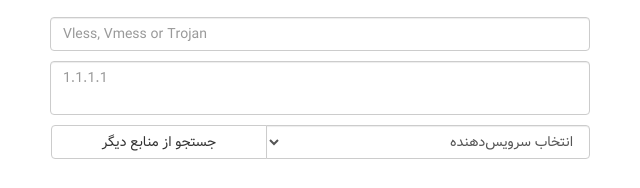
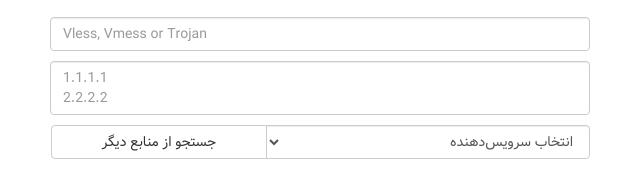
Before and after one commit to ircfspace/tester, a plain HTML site: page index.html in a window 1280 px wide. Shown: the part 264-452 px from the top of the page, 320-960 px from the left. Drawn offline with nearby package versions, Linux system fonts and the light colour scheme; files whose address does not match are found by name.

Commit message:
بهبود راهنمای textarea

```diff
--- a/index.html
+++ b/index.html
@@ -63,7 +63,7 @@
                     <p>کانفیگ وارد شده استاندارد نمی‌باشد.</p>
                 </div>
                 <input class="form-control dirLeft" placeholder="Vless, Vmess or Trojan" id="defConfig" />
-                <textarea class="form-control dirLeft" id="pastedList" placeholder="1.1.1.1"></textarea>
+                <textarea class="form-control dirLeft" id="pastedList" placeholder="1.1.1.1&#10;2.2.2.2"></textarea>
                 <div class="input-group fetchIps">
                     <select class="form-control" id="provider">
                         <option value="">انتخاب سرویس‌دهنده</option>
```
